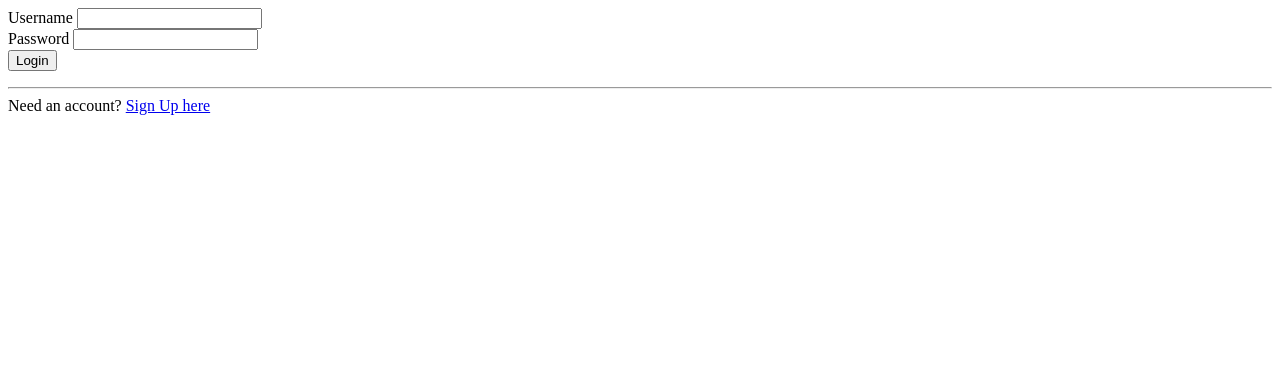
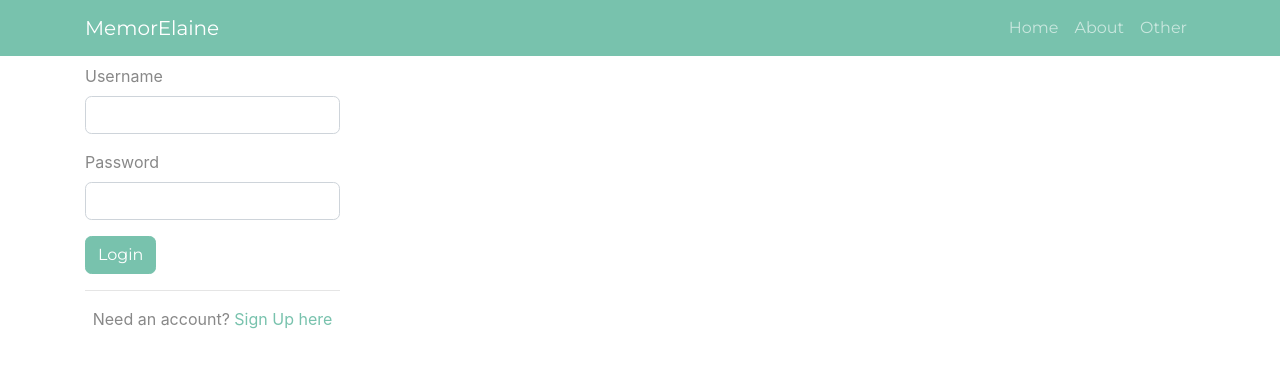
Before and after one commit to wake868/django-memorelaine, a Django app: page /userprofiles/login/ in a window 1280 px wide. Shown: the top 368 px of the page. Run offline with Django 3.2, Linux system fonts and the light colour scheme; some libraries are stand-ins or nearby versions.

Commit message:
fixed login form

```diff
--- a/userprofiles/templates/userprofiles/login.html
+++ b/userprofiles/templates/userprofiles/login.html
@@ -1,8 +1,18 @@
+{% extends "shared/base.html" %}
+{% block title %}Login{% endblock %}
+{% block content %}
+<div class="container">
+<div class="row p-1">
+    <div class="col-12">
         {% if error %}
             <div class="alert alert-danger" role="alert">
                 {{ error }}
             </div>
         {% endif %}
+    </div>
+</div>
+    <div class="row">
+        <div class="col-3">
             <form method="POST">
                 {% csrf_token %}
                 <div class="form-group">
@@ -19,3 +29,9 @@
             <div class="text-center">
                 Need an account? <a href="{% url 'userprofiles:register_user' %}">Sign Up here</a>
             </div>
+        </div>
+    </div>
+
+</div>
+
+{% endblock %}
--- a/userprofiles/views.py
+++ b/userprofiles/views.py
@@ -68,6 +68,8 @@ def login_user(request):
             else:
                 login(request, user)
                 return redirect('userprofiles:home')
+        else:
+            return render(request, 'userprofiles/login.html', {'form': AuthenticationForm(), 'error': 'Username and password combination is invalid.'})
 
 
 @login_required
```
Lines whose indentation alone changed are shown as unchanged.
